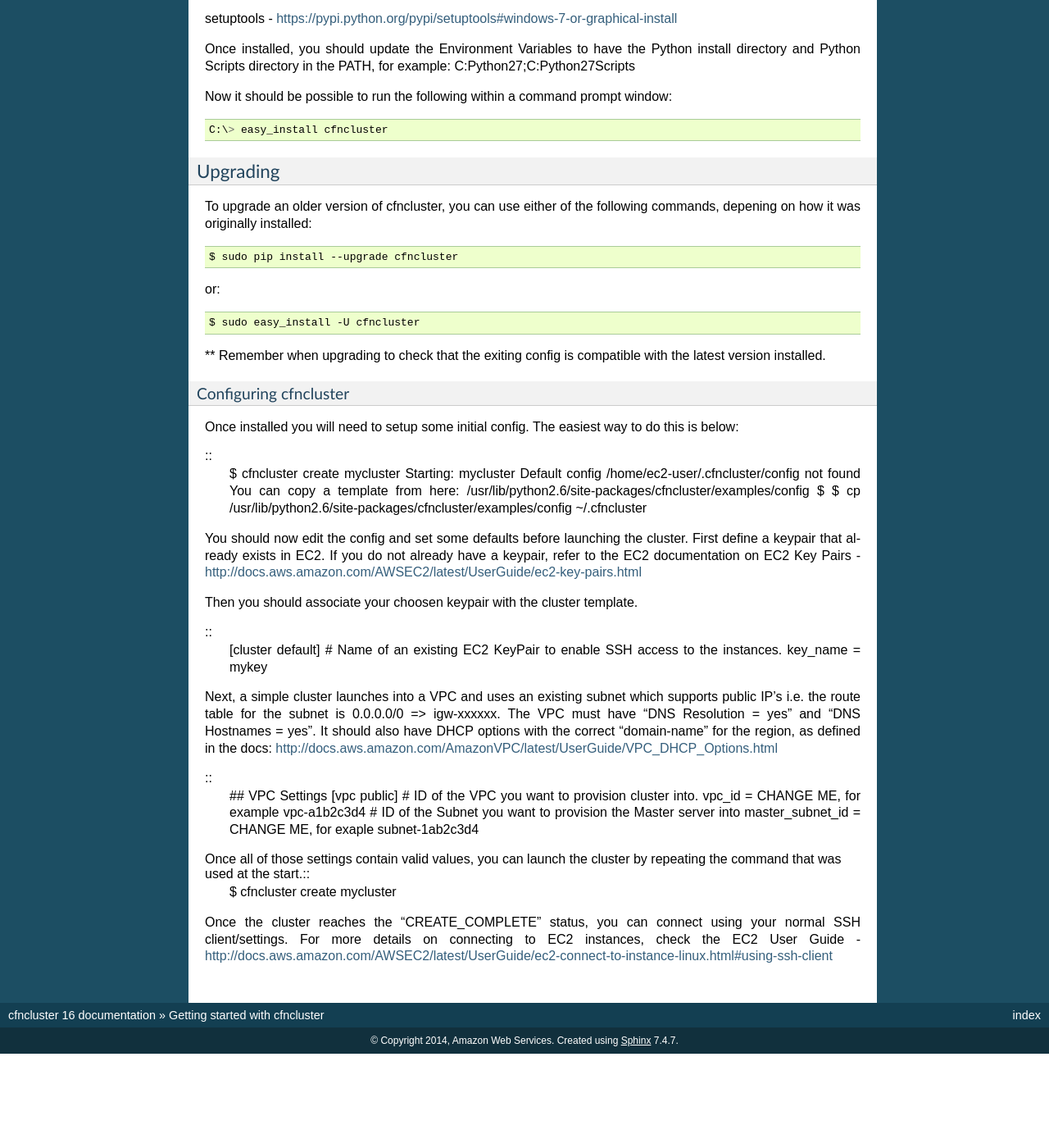
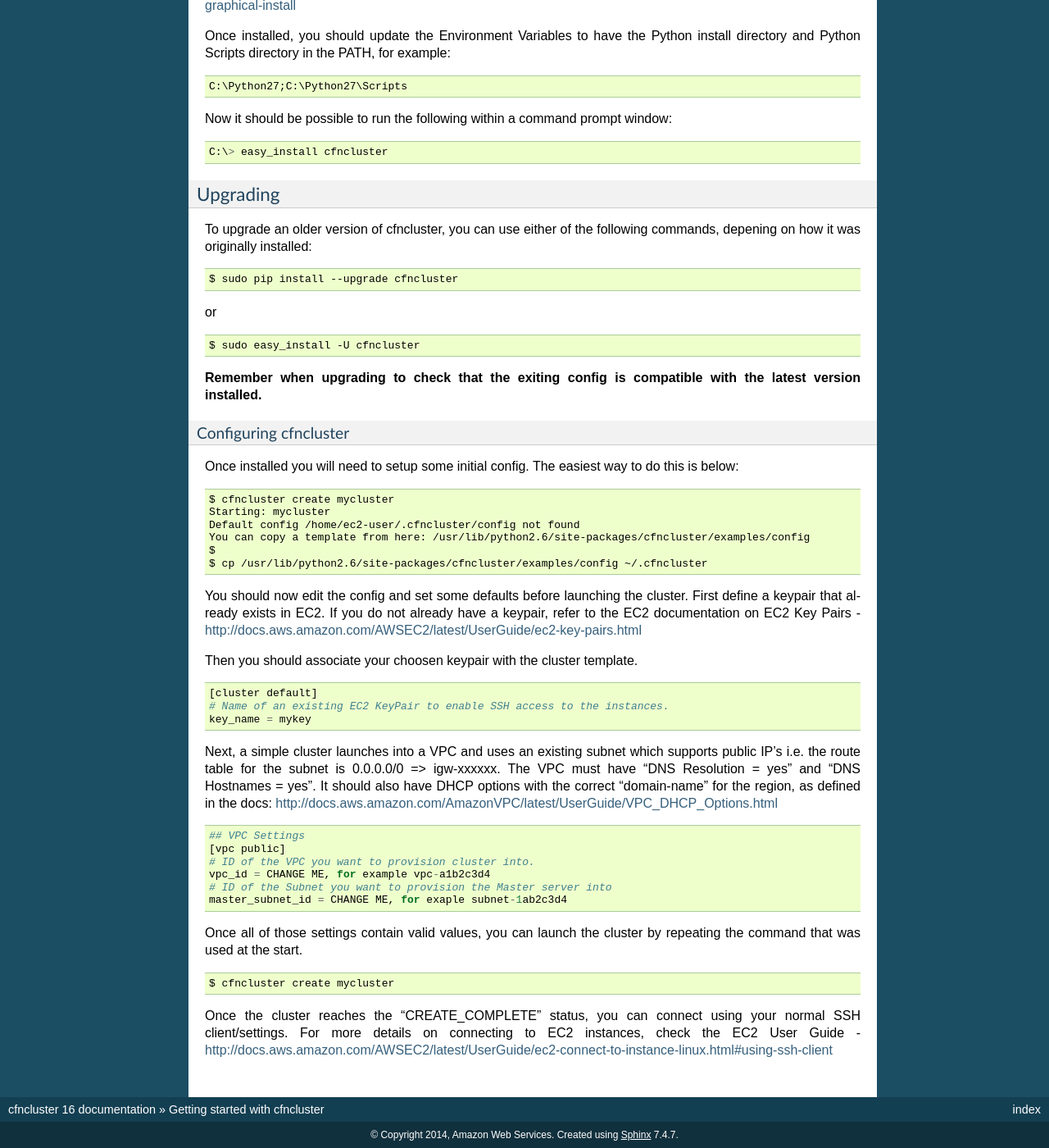
Before and after one commit to aws/aws-parallelcluster, a Sphinx documentation site: the page built from docs/source/getting_started.rst, in a window 1280 px wide and 1400 px high, scrolled down 614 px. Shown: the whole window at 82% size. Built offline with Sphinx 7.4.7, drawn with Linux system fonts in a browser that asks for light colours; before the commit the page ends 1899 px from its top, so only the background shows below that; some of the changed text lies outside the part shown.

Commit message:
fixing code blocks

```diff
--- a/docs/source/getting_started.rst
+++ b/docs/source/getting_started.rst
@@ -32,12 +33,17 @@
 Install the following packages:
 
 Python2.7 - https://www.python.org/download/
-
 setuptools - https://pypi.python.org/pypi/setuptools#windows-7-or-graphical-install
 
-Once installed, you should update the Environment Variables to have the Python install directory and Python Scripts directory in the PATH, for example: C:\Python27;C:\Python27\Scripts
+Once installed, you should update the Environment Variables to have the Python install directory and Python Scripts directory in the PATH, for example:
 
-Now it should be possible to run the following within a command prompt window::
+::
+
+	C:\Python27;C:\Python27\Scripts
+
+Now it should be possible to run the following within a command prompt window:
+
+::
 
 	C:\> easy_install cfncluster
 
@@ -51,12 +57,14 @@
 
   $ sudo pip install --upgrade cfncluster
 
-or::
+or
+
+::
 
 	$ sudo easy_install -U cfncluster
 
-** Remember when upgrading to check that the exiting config is compatible with the latest
-version installed.
+**Remember when upgrading to check that the exiting config is compatible with the latest
+version installed.**
 
 ======================
 Configuring cfncluster
@@ -65,6 +73,7 @@
 Once installed you will need to setup some initial config. The easiest way to do this is below:
 
 ::
+
 	$ cfncluster create mycluster
 	Starting: mycluster
 	Default config /home/ec2-user/.cfncluster/config not found
@@ -79,6 +88,7 @@
 Then you should associate your choosen keypair with the cluster template.
 
 ::
+
 	[cluster default]
 	# Name of an existing EC2 KeyPair to enable SSH access to the instances.
 	key_name = mykey
@@ -89,6 +99,7 @@
 correct "domain-name" for the region, as defined in the docs: http://docs.aws.amazon.com/AmazonVPC/latest/UserGuide/VPC_DHCP_Options.html
 
 ::
+
 	## VPC Settings
 	[vpc public]
 	# ID of the VPC you want to provision cluster into.
@@ -96,7 +107,10 @@
 	# ID of the Subnet you want to provision the Master server into
 	master_subnet_id = CHANGE ME, for exaple subnet-1ab2c3d4
 
-Once all of those settings contain valid values, you can launch the cluster by repeating the command that was used at the start.::
+Once all of those settings contain valid values, you can launch the cluster by repeating the command that was used at the start.
+
+::
+
 	$ cfncluster create mycluster
 
 Once the cluster reaches the "CREATE_COMPLETE" status, you can connect using your normal SSH client/settings. For more details on connecting to EC2 instances, check the EC2 User Guide - http://docs.aws.amazon.com/AWSEC2/latest/UserGuide/ec2-connect-to-instance-linux.html#using-ssh-client
```
Also changed, not shown: other parts of docs/source/getting_started.rst (+3 -2 lines).
